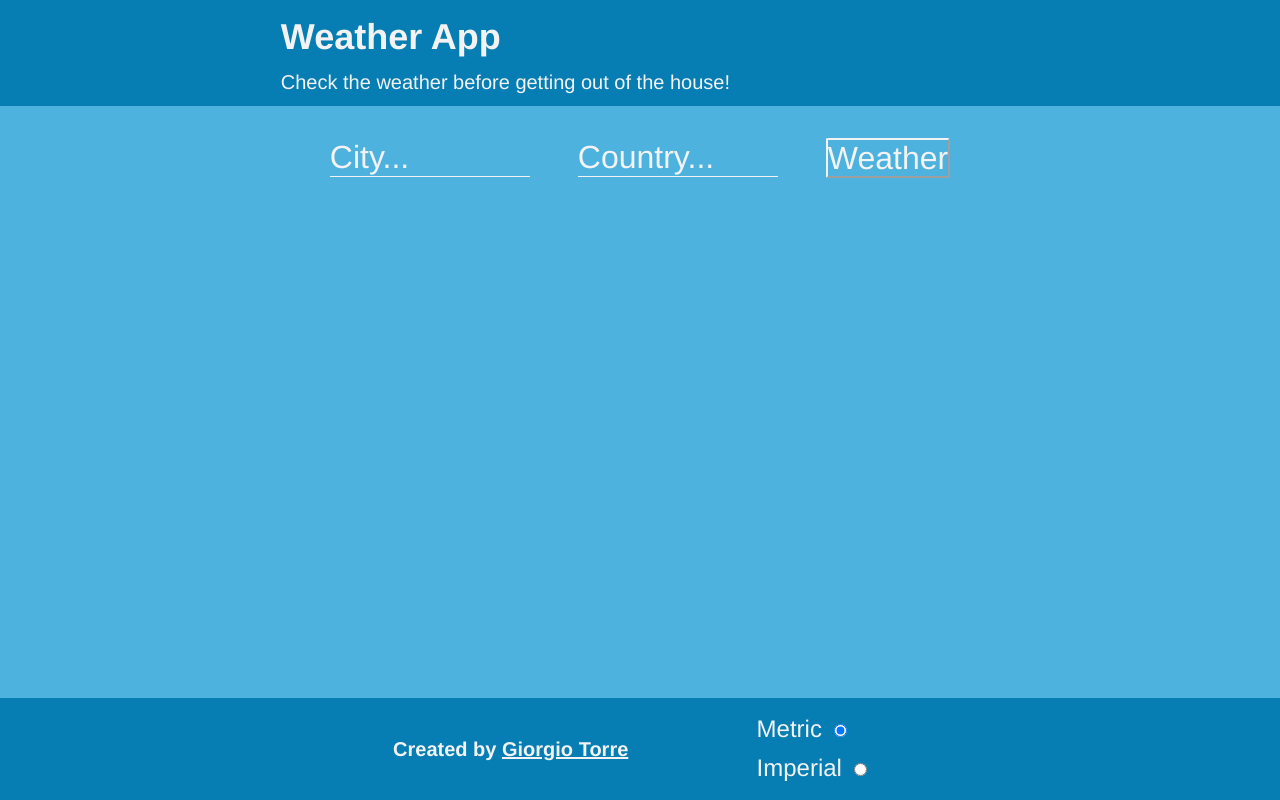
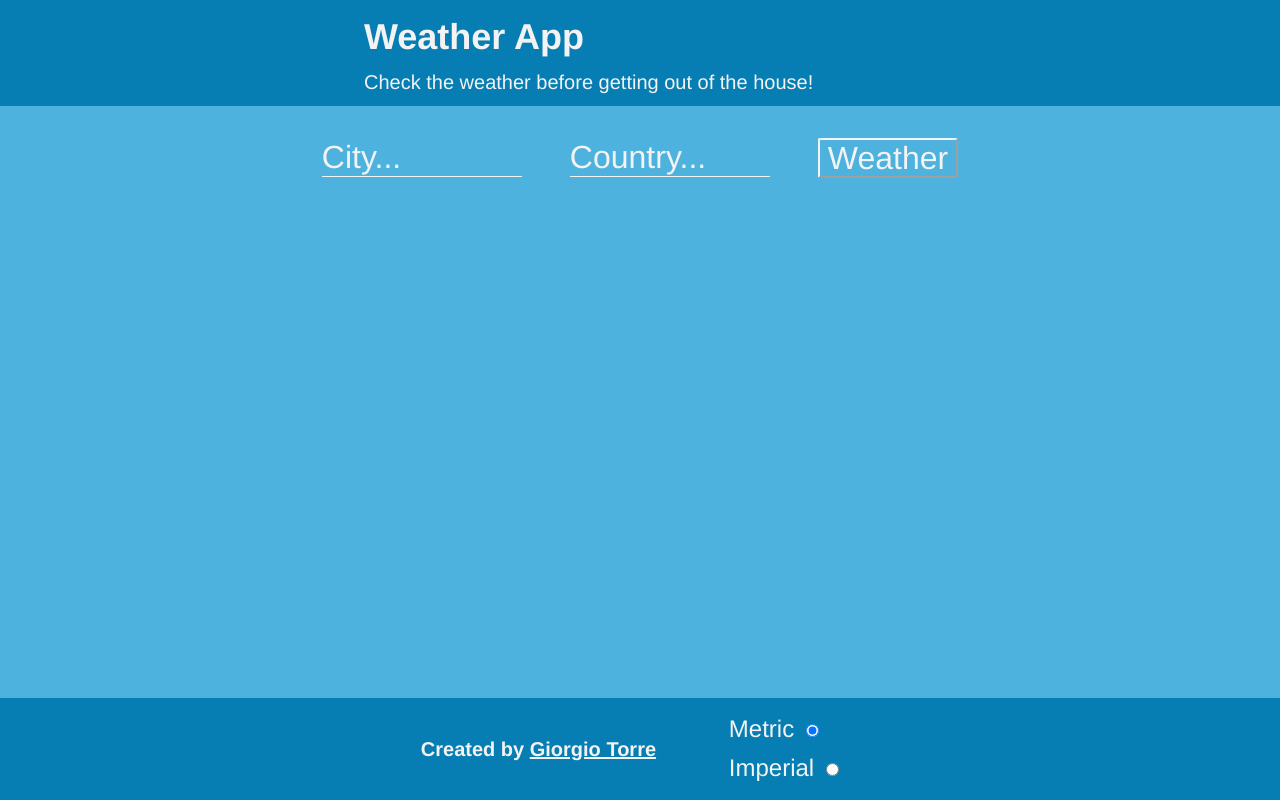
Before and after one commit to towerbrother/weather-app, a React (Create React App) app: page / in a window 1280 px wide. Built offline with nearby package versions, Linux system fonts and the light colour scheme.

Commit message:
Finalised styling

```diff
--- a/src/styles/components/_Display.scss
+++ b/src/styles/components/_Display.scss
@@ -3,6 +3,7 @@
   display: flex;
   flex-direction: column;
   justify-content: space-evenly;
+  max-width: 90vw;
 }
 
 @media (min-width: $desktop-breakpoint) {
--- a/src/styles/components/_Form.scss
+++ b/src/styles/components/_Form.scss
@@ -13,6 +13,7 @@
   color: $off-white;
   font-size: $l-size;
   margin: $m-size;
+  padding: 0 $xs-size;
 }
 
 #city,
--- a/src/styles/components/_container.scss
+++ b/src/styles/components/_container.scss
@@ -16,6 +16,6 @@
 
 @media (min-width: $desktop-breakpoint) {
   .container {
-    max-width: 58vw;
+    max-width: 45vw;
   }
 }
```
